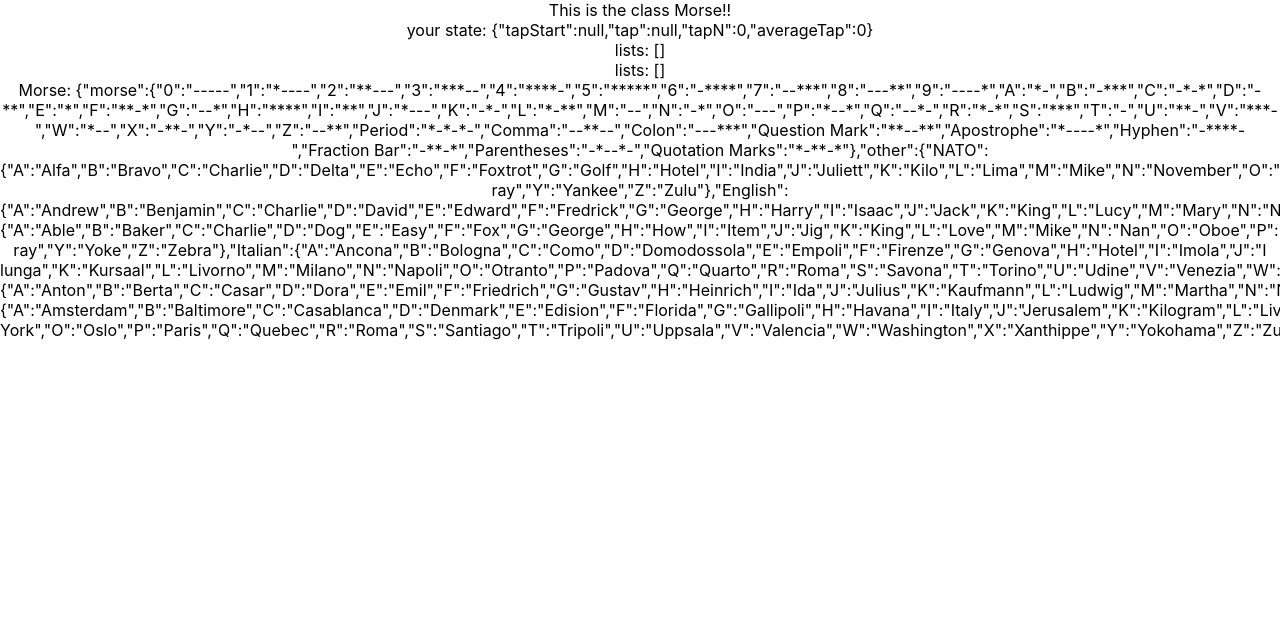
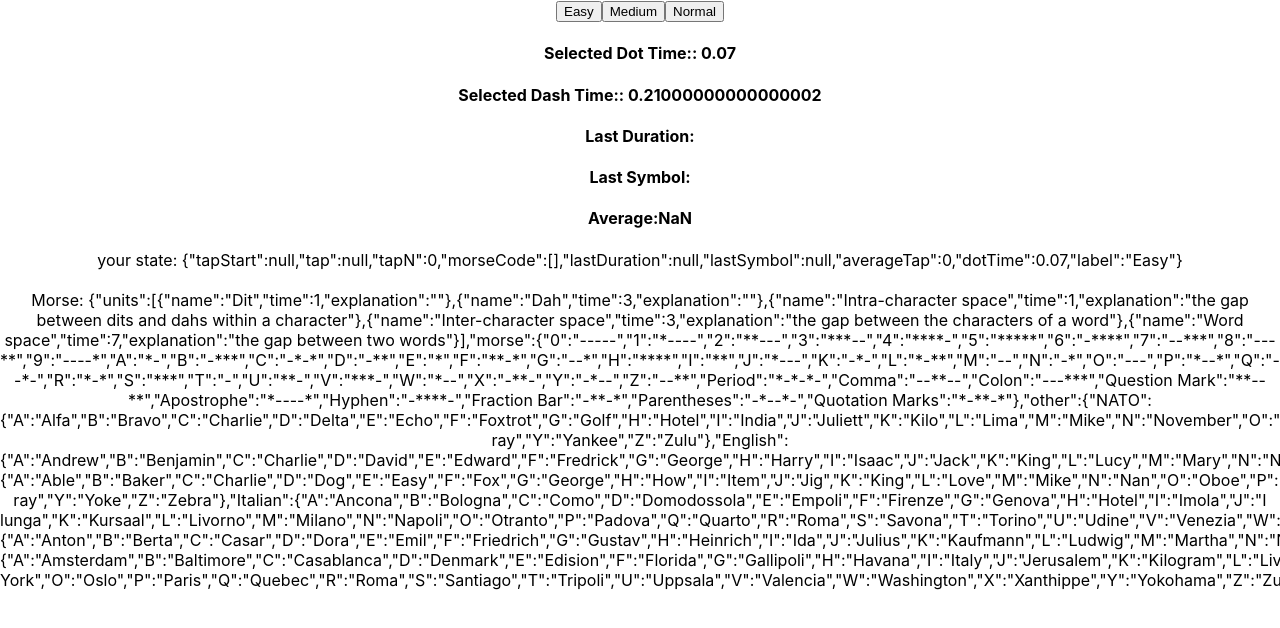
Before and after one commit to onyoo/morse-code, a React (Create React App) app: page / in a window 1280 px wide. Shown: the top 628 px of the page. Built offline with nearby package versions, Linux system fonts and the light colour scheme.

Commit message:
working dit dashes

```diff
--- a/src/components/morse/alphabet.json
+++ b/src/components/morse/alphabet.json
@@ -1,4 +1,31 @@
 {
+    "units":[
+        {
+            "name":"Dit",
+            "time": 1,
+            "explanation":""
+        },
+        {
+            "name":"Dah",
+            "time": 3,
+            "explanation":""
+        },
+        {
+            "name":"Intra-character space",
+            "time": 1,
+            "explanation":"the gap between dits and dahs within a character"
+        },
+        {
+            "name":"Inter-character space",
+            "time": 3,
+            "explanation":"the gap between the characters of a word"
+        },
+        {
+            "name":"Word space",
+            "time": 7,
+            "explanation":"the gap between two words"
+        }
+    ],
 "morse":{
     "A":"*-",
     "B":"-***",
--- a/src/components/morse/index.js
+++ b/src/components/morse/index.js
@@ -1,6 +1,7 @@
 import React from "react"
 import morse from "./alphabet.json"
-// let morse = require('./alphabet.json');
+import {MorseSettings} from "../settings"
+
 export class Morse extends React.Component {
 
     constructor(props) {
@@ -11,6 +12,9 @@ export class Morse extends React.Component {
             tap: null,
             tapN: 0,
             tapDurations: [],
+            morseCode: [],
+            lastDuration: null,
+            lastSymbol: null,
             averageTap: 0
         };
       }
@@ -27,31 +31,57 @@ export class Morse extends React.Component {
         });
 
         document.body.addEventListener('keyup', (event) => {
-            const newDurations = [...this.state.tapDurations, event.timeStamp - this.state.tapStart]
+            const newDuration = (event.timeStamp - this.state.tapStart) / 1000
+
+            const newDurations = [...this.state.tapDurations, newDuration]
             let avg = newDurations.reduce((a, b) => a + b) / newDurations.length
+            const newCode =
+                newDuration <= this.state.dotTime ?
+                "*" :
+                newDuration <= this.state.dotTime * 3.5 ?
+                "-" :
+                null
+            const newMorseCode = [...this.state.morseCode, newCode]
             console.log(avg)
             this.setState({
                 tap: null,
                 tapStart: null,
                 tapN: this.state.tapN + 1,
                 tapDurations: newDurations,
+                lastDuration: newDuration,
+                lastSymbol: newCode,
+                morseCode: newMorseCode,
                 averageTap: avg
             })
         });
+    }
 
+    changeSettings = (obj) => {
+        this.setState({...obj})
     }
 
     render() {
         let {tapDurations, code, ...rest} = this.state
         return (
         <div>
-            This is the class Morse!!
+            <MorseSettings settings={this.state.settings} changeSettings={this.changeSettings}/>
+            <h4>
+                Selected Dot Time:
+                {this.state.level}: {this.state.dotTime}
+            </h4>
+            <h4>
+                Selected Dash Time:
+                {this.state.level}: {this.state.dotTime * 3}
+            </h4>
+            <h4>Last Duration: {this.state.lastDuration}</h4>
+            <h4>Last Symbol:   {this.state.lastSymbol}</h4>
+            <h4>
+                Average:
+                {tapDurations.reduce((a, b) => a + b, 0)/tapDurations.length/1000}
+            </h4>
             <div>
                 your state: {JSON.stringify(rest)}
                 <br/>
-                lists: {JSON.stringify(tapDurations)}
-                <br/>
-                lists: {JSON.stringify(code)}
                 <br/>
                 Morse: {JSON.stringify(morse)}
             </div>
--- /dev/null
+++ b/src/components/settings/index.js
@@ -0,0 +1,31 @@
+import React from "react"
+
+export class MorseSettings extends React.Component {
+
+    constructor(props) {
+        super(props);
+        this.state = {
+            levels: [
+                {dotTime: 70/1000, label: "Easy"},
+                {dotTime: 60/1000,label:"Medium"},
+                {dotTime: 50/1000, label: "Normal"}
+            ]
+        };
+      }
+
+    componentDidMount = (props) => {
+        this.props.changeSettings(this.state.levels[0])
+    }
+
+    render() {
+        return (
+        <div>
+            {Object.values(this.state.levels).map(level=>{
+                return <button
+                        onClick={() => {this.props.changeSettings(level)}}>
+                        {level.label}
+                    </button>
+            })}
+        </div>)
+    }
+}
```
